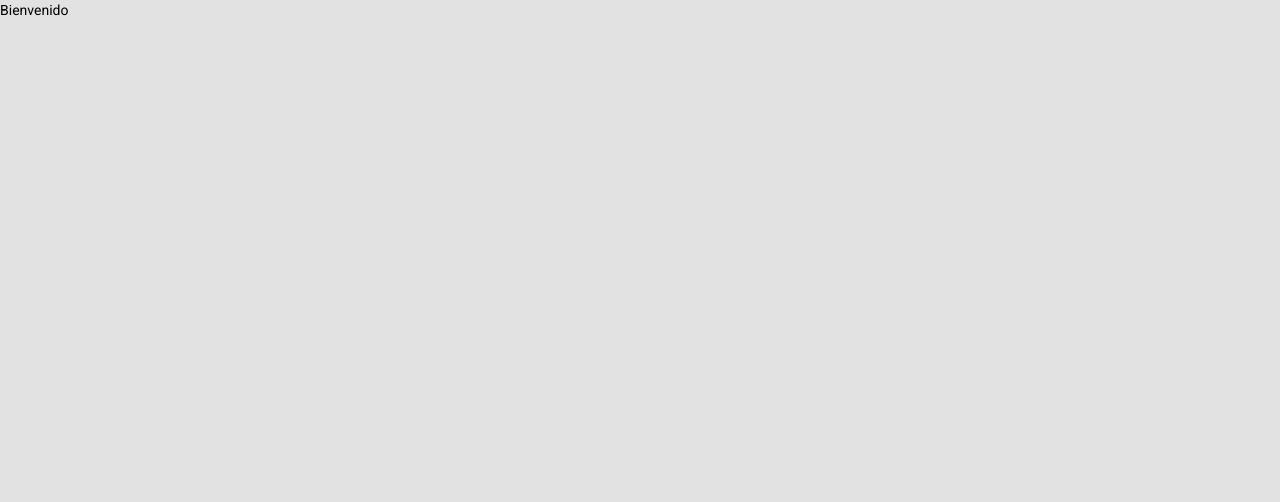
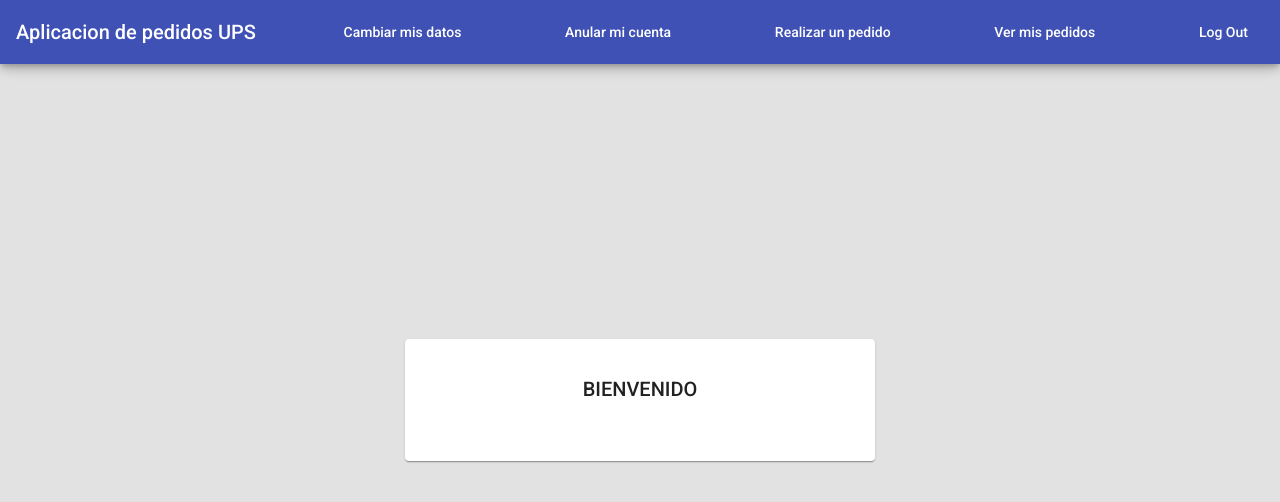
Before and after one commit to guaichaAndres/Practica-de-Laboratorio-05-Angular-EJB-JSF-JPA-WS, an Angular app: page /inicio in a window 1280 px wide. Shown: the top 502 px of the page. Built offline with nearby package versions, Linux system fonts and the light colour scheme.

Commit message:
Correcciones a la interfaz grafica

```diff
--- a/package.json
+++ b/package.json
@@ -21,6 +21,7 @@
     "@angular/platform-browser": "~12.1.2",
     "@angular/platform-browser-dynamic": "~12.1.2",
     "@angular/router": "~12.1.2",
+    "bootstrap": "^5.0.0-beta3",
     "rxjs": "~6.6.0",
     "tslib": "^2.2.0",
     "zone.js": "~0.11.4"
@@ -39,5 +40,4 @@
     "karma-jasmine-html-reporter": "~1.7.0",
     "typescript": "~4.3.2"
   }
-
 }
--- a/src/app/components/inicio/inicio.component.html
+++ b/src/app/components/inicio/inicio.component.html
@@ -1,3 +1,21 @@
+
+<mat-toolbar color="primary" class="app-header">
+  <div><a  target="_blank" class="positronx">Aplicacion de pedidos UPS</a></div>
+    <a mat-button routerLink="/login" routerLinkActive="active">Cambiar mis datos</a>
+    <a mat-button routerLink="/login" routerLinkActive="active">Anular mi cuenta</a>
+    <a mat-button routerLink="/login" routerLinkActive="active">Realizar un pedido</a>
+    <a mat-button routerLink="/login" routerLinkActive="active">Ver mis pedidos</a>
+    <a mat-button routerLink="/login" routerLinkActive="active">Log Out</a>
 
 
-<p>Bienvenido</p>
+
+
+</mat-toolbar>
+
+<div class="login-wrapper" fxLayout="row" fxLayoutAlign="center center">
+  <mat-card class="box">
+    <mat-card-header>
+      <mat-card-title>BIENVENIDO</mat-card-title>
+    </mat-card-header>
+  </mat-card>
+</div>
```
Also changed, not shown: 1 other file (tests, documents, lock files or other folders).
